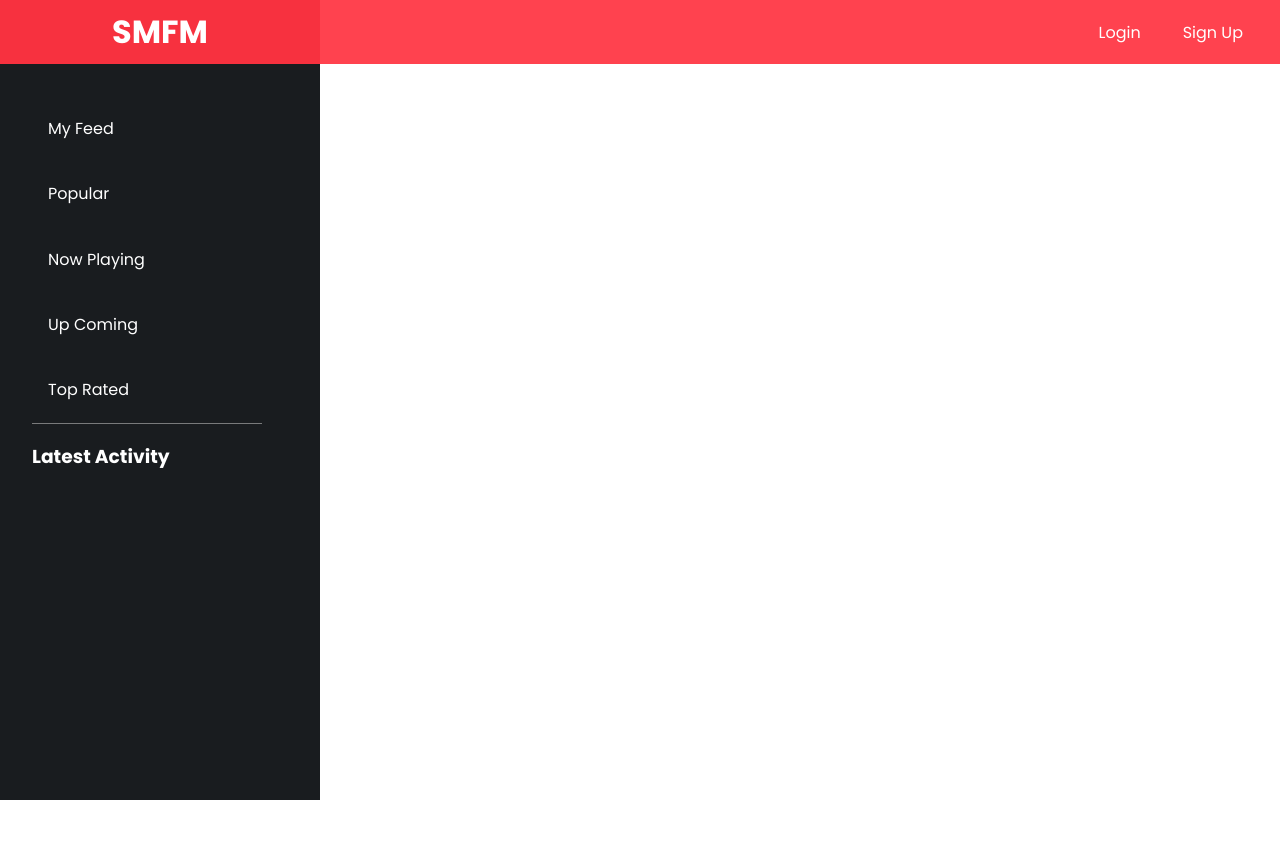
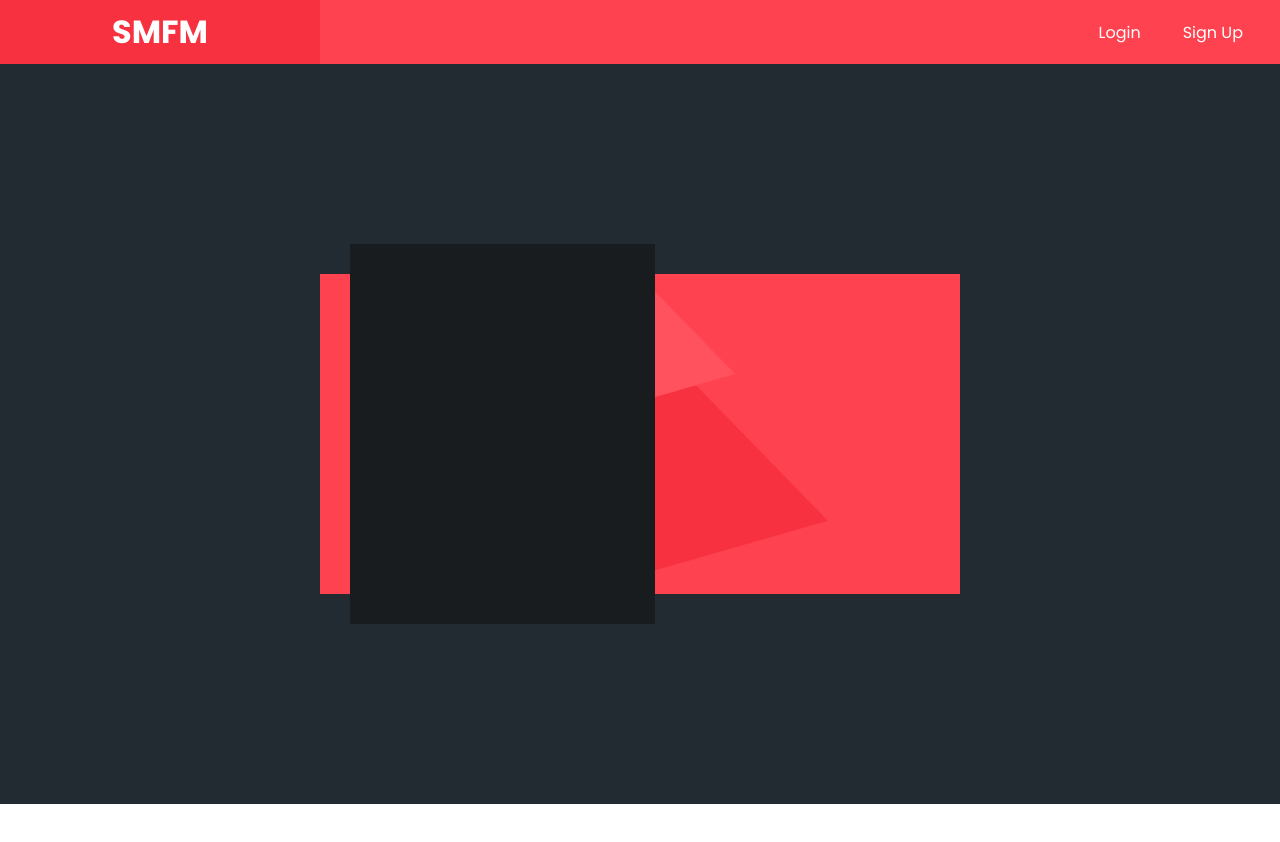
Before and after one commit to GypsyDangerous/MovieCave, a Next.js app: page /auth/login in a window 1280 px wide. Before the commit this address had no page. Shown: the top 842 px of the page. Built offline with nearby package versions, Linux system fonts and the light colour scheme.

Commit message:
adding styles to auth page

```diff
--- a/src/components/Styled components/Sidebar.js
+++ b/src/components/Styled components/Sidebar.js
@@ -16,6 +16,13 @@ const Sidebar = styled.div`
 	background: ${props => props.theme.colors.primary.dark};
 	&::-webkit-scrollbar {
 		width: 4px;
+		opacity: 0;
+		transition: opacity .25s
+	}
+	&:hover{
+		&::-webkit-scrollbar {
+			opacity: 1
+		}
 	}
 `;
 
--- a/src/components/shared/Theme.js
+++ b/src/components/shared/Theme.js
@@ -14,7 +14,7 @@ const getTheme = theme => {
                     },
                     secondary: {
                         normal: "#ff424f",
-                        light: "#a4b3bc",
+                        light: "#FF525E",
                         dark: "#f7313f",
                         text: "black"
                     }
--- a/src/pages/_app.js
+++ b/src/pages/_app.js
@@ -103,6 +103,7 @@ const Divider = styled.hr`
 	border-top: 1px solid #aaaaaaaa;
 	justify-self: center;
 	margin: 0;
+	margin-top: 1rem;
 `;
 
 import { createGlobalStyle } from "styled-components";
@@ -148,7 +149,7 @@ const GlobalStyle = createGlobalStyle`
 `;
 
 function MyApp({ Component, pageProps, ...props }) {
-	const isError = props.router.route === "/_error";
+	const HideSidebar = props.router.route === "/_error" || props.router.route.includes("auth");
 	return (
 		<>
 			<SEO title="Social Media For Movies"></SEO>
@@ -156,7 +157,7 @@ function MyApp({ Component, pageProps, ...props }) {
 				<GlobalStyle />
 				<Header />
 				<Body>
-					{!isError && (
+					{!HideSidebar && (
 						<Sidebar open>
 							<SidebarContent>
 								<LinkList>
--- /dev/null
+++ b/src/pages/auth/[type].js
@@ -0,0 +1,117 @@
+import React from "react";
+import styled from "styled-components";
+import Content from "../../components/Styled components/Content";
+import Color from "color";
+
+const AuthContainer = styled.div`
+	height: 100%;
+	width: 100%;
+	display: flex;
+	align-items: center;
+	justify-content: center;
+`;
+
+const width = "640px";
+const height = "320px";
+
+const AuthBody = styled.div`
+	width: ${width};
+	height: ${height};
+	background: ${props => props.theme.colors.secondary.normal};
+	position: relative;
+`;
+
+const AuthBackground = styled.div`
+	width: 100%;
+	height: 100%;
+	position: absolute;
+	overflow: hidden;
+	&::before,
+	&::after {
+		content: "";
+		position: absolute;
+		left: 159px;
+		top: 50px;
+		background: ${props => props.theme.colors.secondary.dark};
+		transform: rotateX(52deg) rotateY(15deg) rotateZ(-38deg);
+		width: 300px;
+		height: 285px;
+		transition: all 0.5s;
+	}
+	&::after {
+		background: ${props => props.theme.colors.secondary.light};
+		top: -10px;
+		left: 80px;
+		width: 320px;
+		height: 180px;
+	}
+	.login &::before {
+		left: 180px;
+		top: 62px;
+		height: 265px;
+	}
+	.login &::after {
+		top: 22px;
+		left: 192px;
+		width: 324px;
+		height: 220px;
+	}
+`;
+
+const AuthForms = styled.div`
+	position: relative;
+`;
+
+const AuthInfo = styled.div`
+	text-align: left;
+	font-size: 0;
+`;
+const InfoItem = styled.div`
+	text-align: center;
+	font-size: 1rem;
+	width: 300px;
+	height: 320px;
+	display: inline-block;
+	vertical-align: top;
+	color: ${props => props.theme.colors.secondary.text};
+	opactiy: 1;
+`;
+
+const FormContainer = styled.div`
+	overflow: hidden;
+	position: absolute;
+	height: 380px;
+	width: 305px;
+	background: ${props => props.theme.colors.primary.dark};
+	top: -30px;
+	left: 30px;
+	transition: 0.5s;
+	.login & {
+		left: 295px;
+	}
+`;
+
+const AuthPage = ({ type }) => {
+	return (
+		<Content>
+			<AuthContainer>
+				<AuthBody>
+					<AuthBackground />
+					<AuthForms>
+						<AuthInfo>
+							<InfoItem></InfoItem>
+							<InfoItem></InfoItem>
+						</AuthInfo>
+						<FormContainer></FormContainer>
+					</AuthForms>
+				</AuthBody>
+			</AuthContainer>
+		</Content>
+	);
+};
+
+AuthPage.getInitialProps = async ({ req, query }) => {
+	return query;
+};
+
+export default AuthPage;
```
